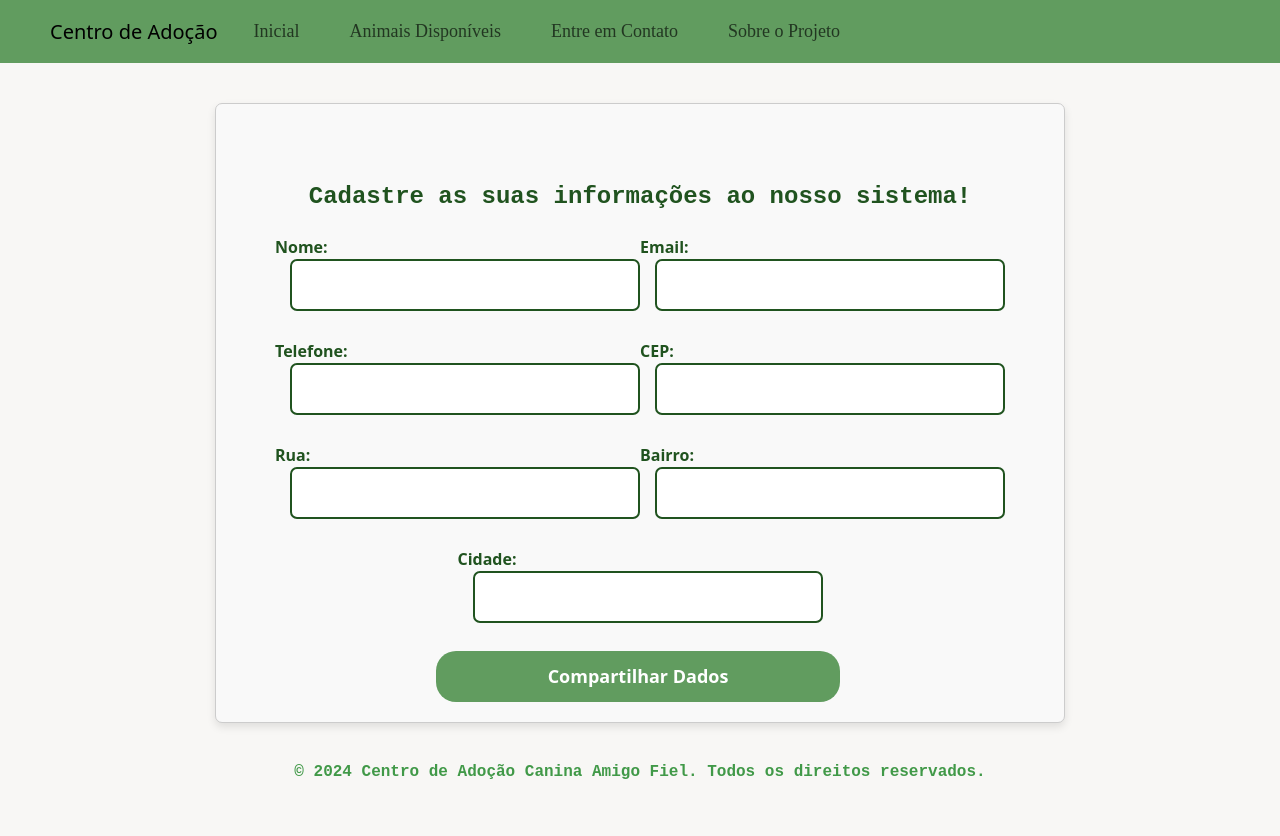
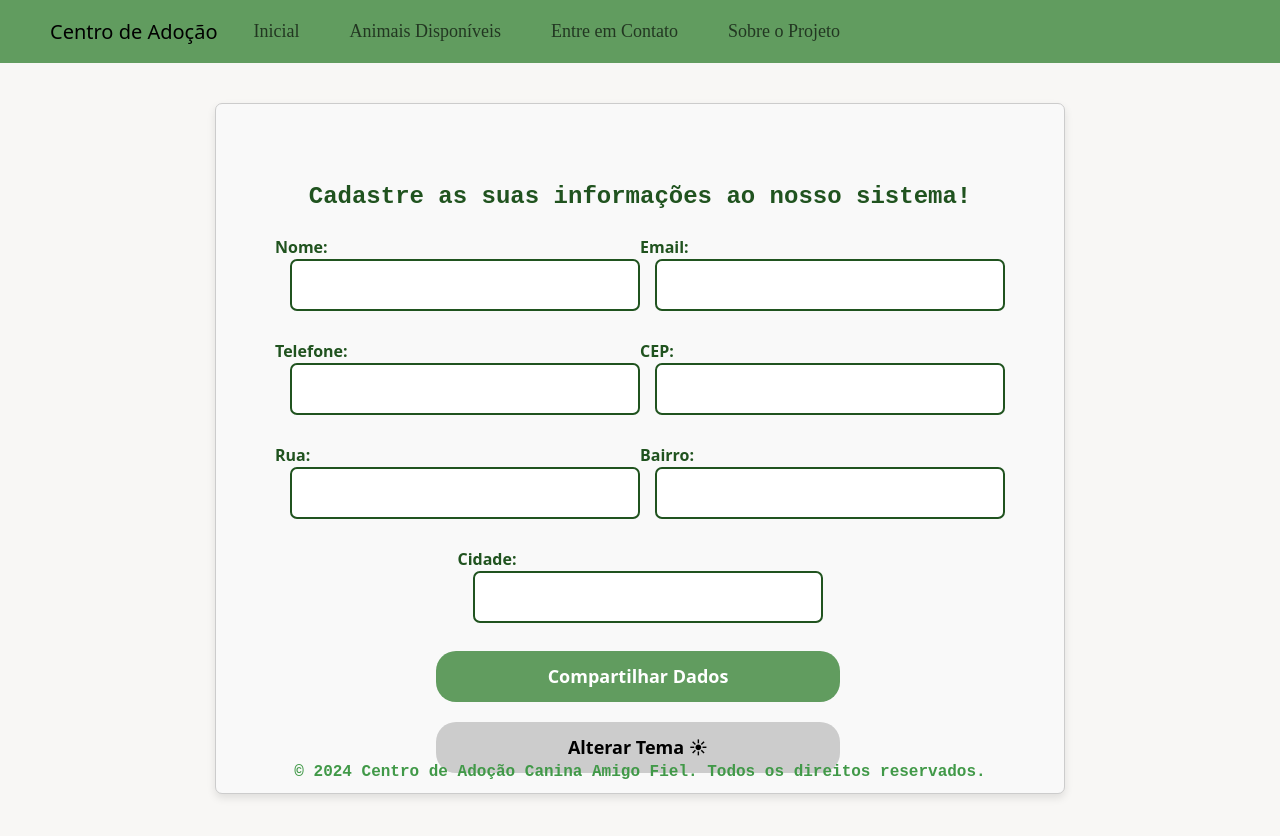
Before and after one commit to eduardabenevenutti77/animal, a React (Create React App) app: page /contato in a window 1280 px wide. Shown: the top 836 px of the page. Built offline with nearby package versions, Linux system fonts and the light colour scheme; a web font is replaced by a local one.

Commit message:
include theme button

```diff
--- a/src/pages/Contato.jsx
+++ b/src/pages/Contato.jsx
@@ -10,6 +10,7 @@ export default function Contato() {
   const [neighborhood, setNeighborhood] = useState('');
   const [city, setCity] = useState('');
   const [error, setError] = useState('');
+  const [theme, setTheme] = useState('light');
 
   const handleCepChange = async (e) => {
     const newCep = e.target.value;
@@ -57,8 +58,12 @@ export default function Contato() {
     console.log({ name, email, phone, cep, street, neighborhood, city });
   };
 
+  const toggleTheme = () => {
+    setTheme(theme === 'light' ? 'dark' : 'light');
+  };
+
   return (
-    <Container className="form-container">
+    <Container className={`form-container ${theme}`}>
       <p className='title'>Cadastre as suas informações ao nosso sistema!</p>
       <form onSubmit={handleSubmit}>
         <div className="form-row">
@@ -76,7 +81,6 @@ export default function Contato() {
             Telefone:
             <input type="text" value={phone} onChange={(e) => setPhone(e.target.value)} className="form-input" />
           </label>
-          {/* <div style={Gap}></div> */}
           <label className="form-label">
             CEP:
             <input type="text" value={cep} onChange={handleCepChange} className="form-input" />
@@ -100,6 +104,7 @@ export default function Contato() {
           </label>
         </div>
         <button type="submit" className="form-button">Compartilhar Dados</button>
+        <button type="button" onClick={toggleTheme} className="theme-button">Alterar Tema ☀</button>
       </form>
     </Container>
   );
--- a/src/routes/AppRoutes.jsx
+++ b/src/routes/AppRoutes.jsx
@@ -4,6 +4,7 @@ import Sobre from "../pages/Sobre";
 import Contato from "../pages/Contato";
 import Body from "../layout/Body";
 import Album from "../pages/Album";
+// import Theme from '../pages/Theme';
 
 export default function AppRoutes() {
   return (
@@ -18,6 +19,7 @@ export default function AppRoutes() {
           <Route path="/sobre" element={<Sobre />} />
           <Route path="/album" element={<Album/>} />
           <Route path="/contato" element={<Contato />} />
+          {/* <Route path="/theme" element={<Theme/>}></Route> */}
         </Route>
       </Routes>
     </BrowserRouter>
--- a/src/scss/_contato.scss
+++ b/src/scss/_contato.scss
@@ -22,6 +22,10 @@ $padding: 20px;
     color: $secondary-color;
     margin-bottom: 20px;
   }
+}
+
+.dark-theme {
+    background-color: #bbb;
 }
 
 .form-label {
@@ -81,3 +85,22 @@ $padding: 20px;
   justify-content: center;
   align-items: center;
 }
+
+.theme-button {
+    width: 50%;
+    padding: 12px;
+    background-color: #ccc;
+    border: none;
+    border-radius: 20px;
+    color: black;
+    font-size: 18px;
+    font-weight: bold;
+    cursor: pointer;
+    transition: background-color 0.3s ease;
+    margin-top: 20px;
+    margin-left: 200px;
+
+    &:hover {
+      background-color: #bbb;
+    }
+  }
--- a/src/scss/style.scss
+++ b/src/scss/style.scss
@@ -5,5 +5,6 @@
 @import "contato";
 @import "inicial";
 @import "body";
+// @import 'theme';
 
 @import url('https://fonts.googleapis.com/css2?family=Edu+SA+Beginner:wght@400..700&display=swap')
```
Also changed, not shown: src/pages/Theme.jsx (deleted, +0 -30 lines).
